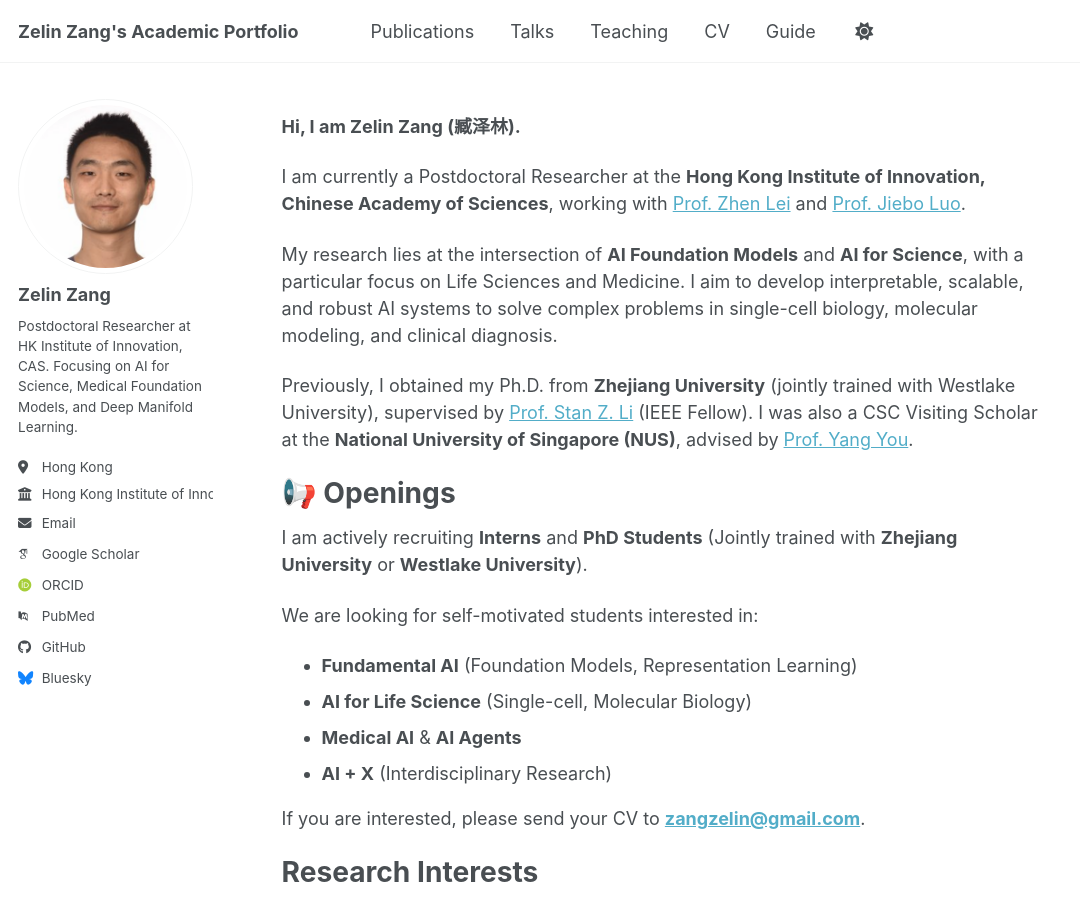
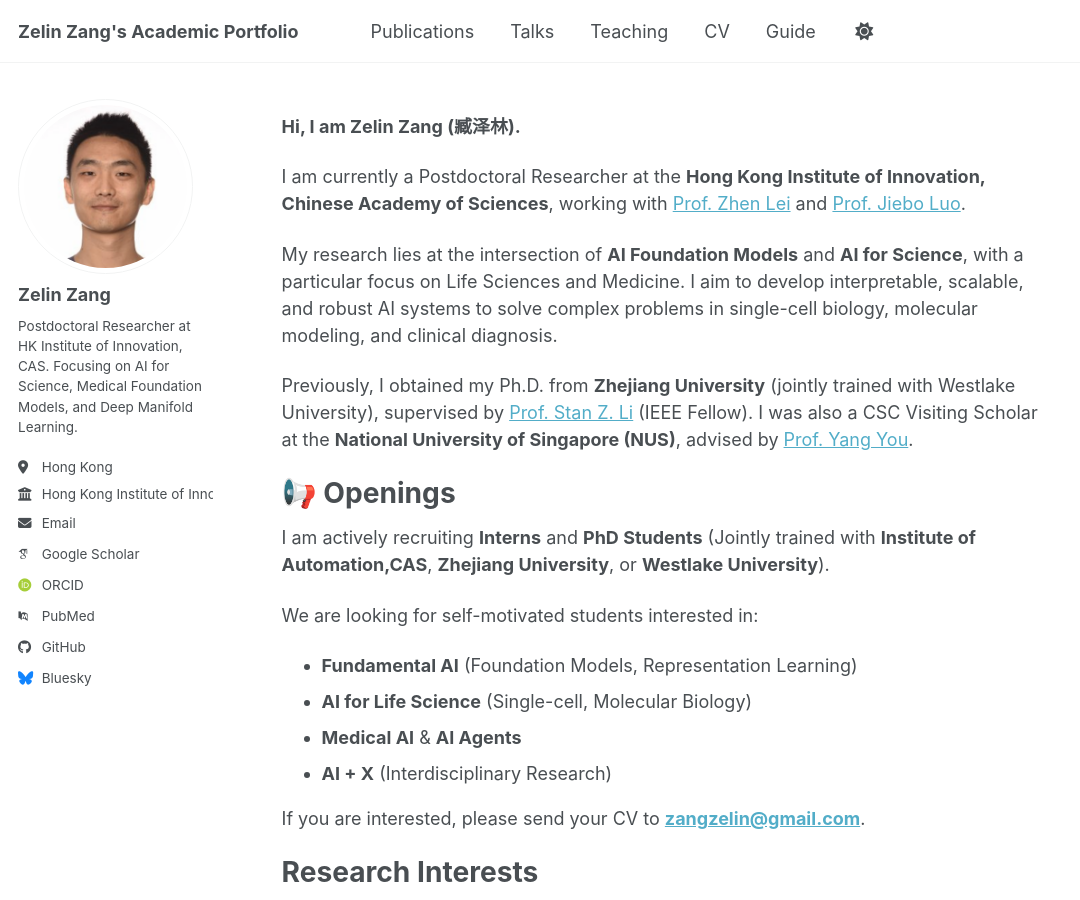
Before and after one commit to zangzelin/zangzelin.github.io, a Jekyll site: the page built from _pages/about.md, in a window 1280 px wide and 900 px high. Shown: the whole window, without its empty margins (0-1080 px from the left). Built offline with Jekyll 4.4.1, drawn with Linux system fonts in a browser that asks for light colours; some web fonts are replaced; a script bundle is joined from its source files by our own code; library files that are not in the unit come from our copies.

Commit message:
auto push

```diff
--- a/_pages/about.md
+++ b/_pages/about.md
@@ -20,7 +20,7 @@ Previously, I obtained my Ph.D. from **Zhejiang University** (jointly trained wi
 
 📢 Openings
 ======
-I am actively recruiting **Interns** and **PhD Students** (Jointly trained with **Zhejiang University** or **Westlake University**).
+I am actively recruiting **Interns** and **PhD Students** (Jointly trained with **Institute of Automation,CAS**, **Zhejiang University**, or **Westlake University**).
 
 We are looking for self-motivated students interested in:
 *   **Fundamental AI** (Foundation Models, Representation Learning)
```
